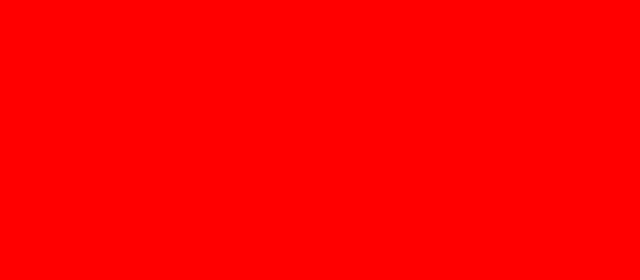
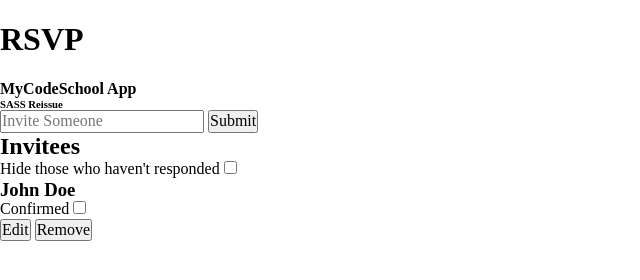
Before and after one commit to mihneacojocaru/RSVP_Mockup, a plain HTML site: page index.html in a window 1280 px wide. Shown: the whole page, without its empty margins (0-640 px from the left). Drawn offline with Linux system fonts and the light colour scheme.

Commit message:
htmlEdit

```diff
--- a/Sass/base/_base.scss
+++ b/Sass/base/_base.scss
@@ -1,3 +1,10 @@
-body{
-    background-color: $red;
+*{
+    margin: 0;
+    padding: 0;
 }
+
+html, body{
+    margin: 0;
+    padding: 0;
+    box-sizing: border-box;
+}
--- a/Sass/utilities/_mixins.scss
+++ b/Sass/utilities/_mixins.scss
@@ -0,0 +1,43 @@
+@mixin flexy($disp:flex,$dir:null,$wrap:null,$just:null){
+
+    display: $disp;
+    flex-direction: $dir;
+    flex-wrap: $wrap;
+    justify-content: $just;
+
+}
+
+@mixin mq($break) {
+
+    $value:map-get($map: $breakpoints, $key:$break );
+
+    $sm:map-get($breakpoints,'sm');
+
+
+    @if($value==null){
+
+        @error "`#{break} ` is not a valid breakpoint";
+    }
+    @else if $value<$sm{
+
+        @media(max-width:$value){
+
+            @content;
+        }
+    }
+    @else {
+
+        @media (min-width:$value) {
+
+            @content;
+
+        }
+    }
+
+}
+
+
+
+%exemplu {
+    border: 2px solid blue;
+}
--- a/index.html
+++ b/index.html
@@ -8,6 +8,35 @@
     <link rel="stylesheet" href="/css/style.css">
 </head>
 <body>
+    <header>
+        <h1>RSVP</h1>
+        <h4>MyCodeSchool App</h4>
+        <h6>SASS Reissue</h6>
+    </header>
+    <main>
+        <section class="entry-form">
+            <input type="text" placeholder="Invite Someone" id="addPerson">
 
+            <button id="btnSubmit">Submit</button>
+        </section>
+        <section class="people-list">
+            <div class="invitees-header">
+                <h2>Invitees</h2>
+                <label for="hide-people">Hide those who haven't responded</label>
+                <input type="checkbox" name="hide-people" id="hidePeople">
+            </div>
+            <div class="people-cards">
+                <div class="card">
+                    <h3 class="card-header">John Doe</h3>
+                    <label for="confirmed" class="confirmed-label">Confirmed</label>
+                    <input type="checkbox" name="confirmed" class="confirmed-check">
+                    <div class="card-buttons">
+                        <button class="btnEdit">Edit</button>
+                        <button class="btnRemove">Remove</button>
+                    </div>
+                </div>
+            </div>
+        </section>
+    </main>
 </body>
 </html>
```
Also changed, not shown: css/style.css, 3 other files.
